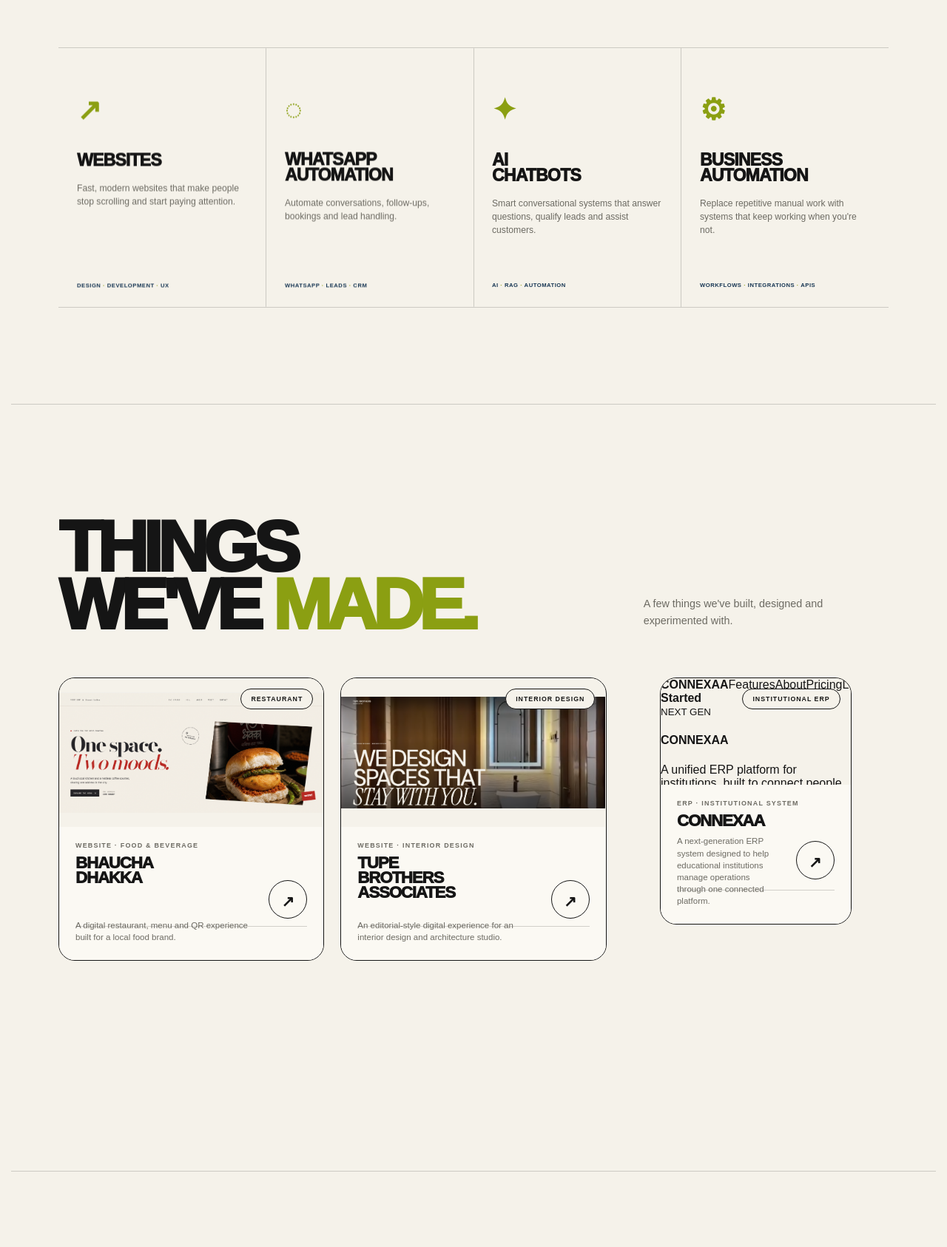
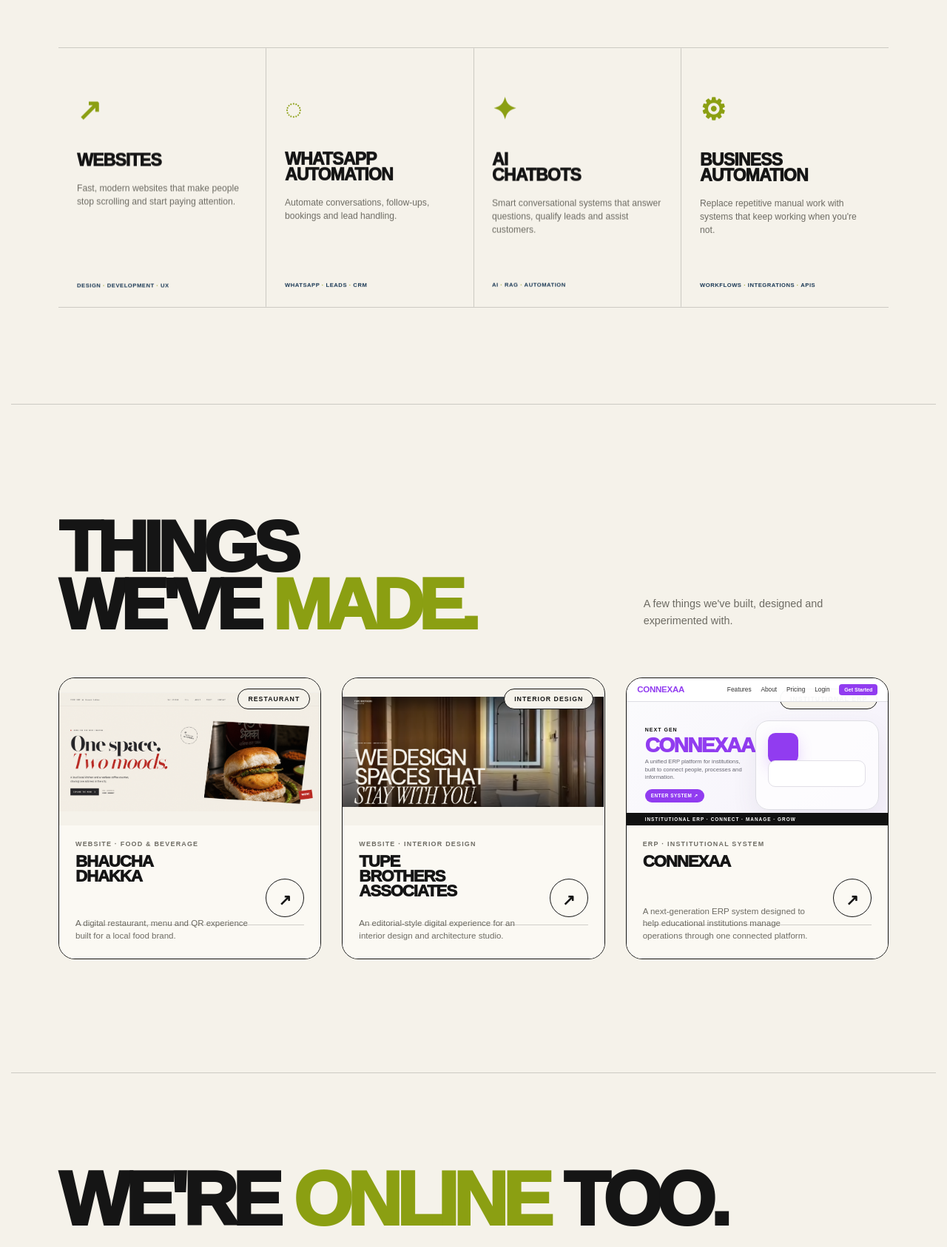
Before and after one commit to yasshexe/crescita, a Django app: page / in a window 1280 px wide. Shown: the part 1089-2775 px from the top of the page at 74% size. Run offline with Django 5.2, Linux system fonts and the light colour scheme.

Commit message:
Load isolated Connexaa work card fix

```diff
--- a/website/templates/website/home.html
+++ b/website/templates/website/home.html
@@ -9,6 +9,7 @@
 <link rel="stylesheet" href="{% static 'css/agency.css' %}">
 <link rel="stylesheet" href="{% static 'css/mobile-fix.css' %}">
 <link rel="stylesheet" href="{% static 'css/stability-fix.css' %}">
+<link rel="stylesheet" href="{% static 'css/connexaa-work-fix.css' %}">
 <style>
 .django-messages{position:fixed;top:24px;right:24px;z-index:9999;max-width:min(460px,calc(100vw - 32px))}.django-message{display:flex;align-items:flex-start;gap:14px;padding:18px 20px;border:2px solid currentColor;background:var(--paper,#fbf9f3);box-shadow:8px 8px 0 var(--navy,#173653);font-size:13px;line-height:1.5}.django-message strong,.django-message span{display:block}.django-message strong{font-size:16px;margin-bottom:3px}.message-icon{flex:0 0 auto;width:30px;height:30px;display:grid!important;place-items:center;border:2px solid currentColor;font-weight:800;font-size:18px}.django-message.success{color:var(--navy,#173653)}.django-message.error{color:#9a2e22}.submit-button.is-submitting{pointer-events:none;opacity:.65}
 </style>
```
